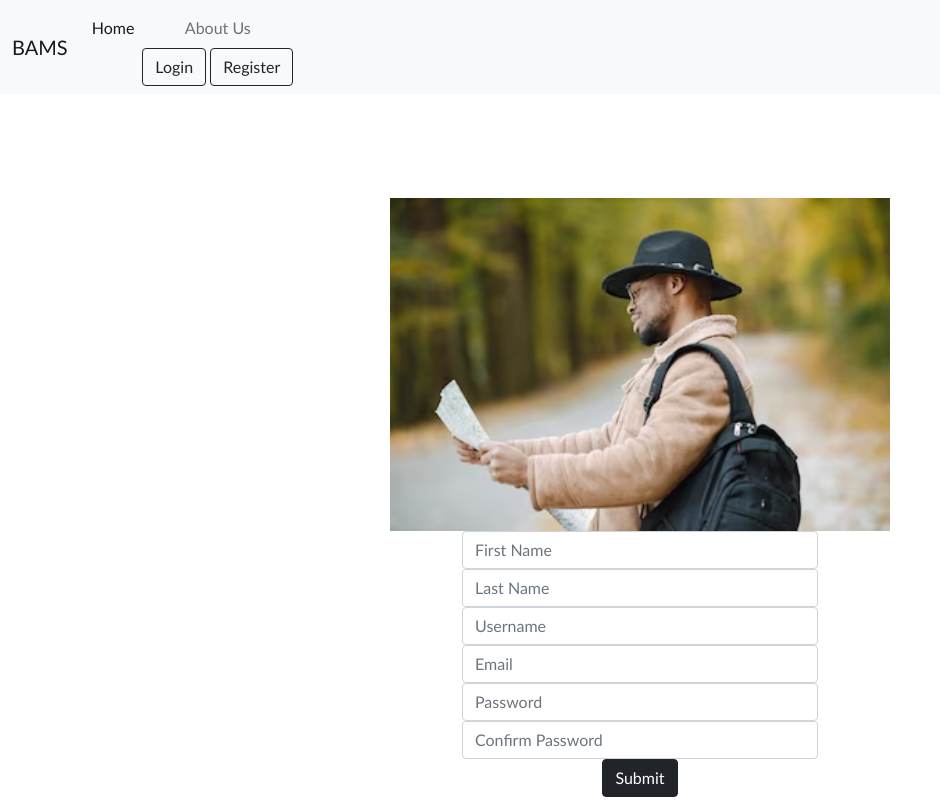
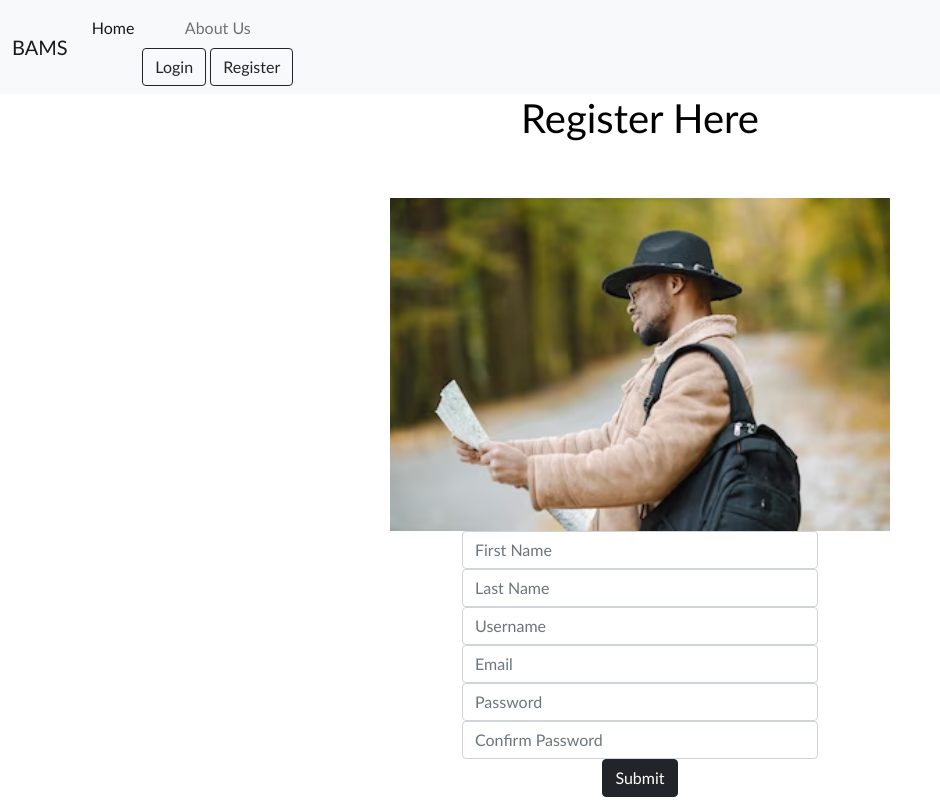
Before and after one commit to soniajean/E-Commerce-project, a Flask app: page /register in a window 1280 px wide. Shown: the whole page, without its empty margins (0-940 px from the left). Run offline with Flask 3, Linux system fonts and the light colour scheme.

Commit message:
more css

```diff
--- a/app/api/services.py
+++ b/app/api/services.py
@@ -18,4 +18,4 @@ def get_products(products):
     else:
         return None
 
-print(get_products(1))
+# print(get_products(1))
--- a/app/cart/routes.py
+++ b/app/cart/routes.py
@@ -2,6 +2,7 @@ from flask import Blueprint, render_template, request, url_for, redirect, flash
 cart = Blueprint('cart', __name__, template_folder='cart_templates')
 from flask_login import current_user, login_required
 from app.models import User, Product
+
 
 @cart.route('/my-cart')
 def viewMyCart():
--- a/app/static/main.css
+++ b/app/static/main.css
@@ -2,7 +2,7 @@ body {
     width: 100vw;
     height: 100vh;
     text-align: center;
-    color: white;
+    color: black;
     font-family: 'Gill Sans', 'Gill Sans MT', Calibri, 'Trebuchet MS', sans-serif;
 
 }
@@ -36,6 +36,7 @@ body {
     font-variant: normal;
     font-weight: 700;
     line-height: 200px;
+    color: white
 }
 
 .producttitle { font-family: "Brush Script MT", cursive;
```
